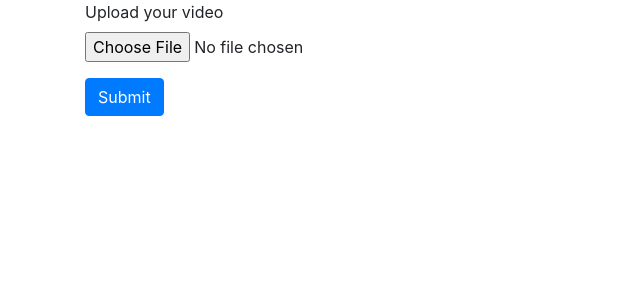
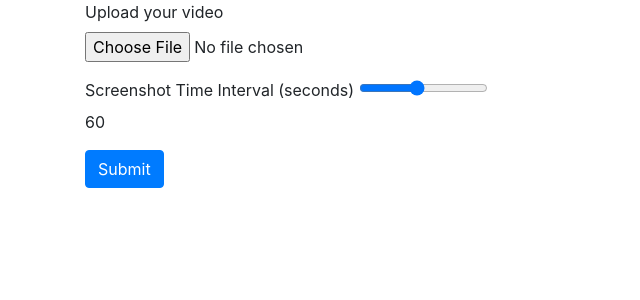
Before and after one commit to kenkoolio/team_tbd, a Flask app: template templates/upload.html in a window 1280 px wide. Shown: the part 56-356 px from the top of the page, without its empty margins (0-640 px from the left). Run offline with Flask 2, Linux system fonts and the light colour scheme; the template is opened without the code that fills it, so the values that code supplies are empty; some libraries are stand-ins or nearby versions.

Commit message:
Slider for time intervale

```diff
--- a/run.py
+++ b/run.py
@@ -49,14 +49,17 @@ def upload():
 
             file.save(os.path.join(app.config['UPLOAD_FOLDER'], filename))
             session['filename'] = filename
+            session['time_interval']=int(request.form['time_interval'])
             return redirect(url_for('process_file'))
     else:
-        return render_template("upload.html")
+        script = ["uploadscript.js"]
+        return render_template("upload.html", jsscripts=script)
 
 @app.route('/processFile')
 def process_file():
     filename = session['filename']
-    pdf_path = spliceAndProcess(filename, app.config['UPLOAD_FOLDER'], 60, 'slides')
+    time_interval = session['time_interval']
+    pdf_path = spliceAndProcess(filename, app.config['UPLOAD_FOLDER'], time_interval, 'slides')
 
     session['pdf_path'] = pdf_path
     return redirect(url_for('result'))
--- a/templates/layout.html
+++ b/templates/layout.html
@@ -7,9 +7,9 @@
     <meta name="viewport" content="width=device-width, initial-scale=1, shrink-to-fit=no">
 
     <link rel="stylesheet" href="https://stackpath.bootstrapcdn.com/bootstrap/4.5.0/css/bootstrap.min.css" integrity="sha384-9aIt2nRpC12Uk9gS9baDl411NQApFmC26EwAOH8WgZl5MYYxFfc+NcPb1dKGj7Sk" crossorigin="anonymous">
-    <!-- {% for myscript in jsscripts %}
+    {% for myscript in jsscripts %}
     <script src="../static/{{myscript}}"></script>
-    {% endfor %} -->
+    {% endfor %}
     <meta charset="utf-8">
     <link rel="stylesheet" type="text/css" href="/static/style/style.css">
 
--- a/templates/upload.html
+++ b/templates/upload.html
@@ -4,11 +4,17 @@
 
 {% block content %}
 <div class="container-lg">
-<form method="POST" action="/upload" enctype="multipart/form-data">
+<form method="POST" action="/upload" enctype="multipart/form-data" id='upload_form'>
   <div class="form-group">
     <label for="video_file">Upload your video</label>
     <input type="file" class="form-control-file" name="file" id="file" accept="video/*">
   </div>
+  <div class="form-group">
+  <label for="time_interval">Screenshot Time Interval (seconds)</label>
+  <input type="range" id="time_interval" name="time_interval"
+         min="20" max="120" value="60" step="15" onchange="updateTextInput(this.value);">
+  <p id="slider_label">60</p>
+</div>
   <button id="upload-submit" type="submit" value="Upload" class="btn btn-primary">Submit</button>
 </form>
 </div>
```
Also changed, not shown: static/uploadscript.js (added, +16 -0 lines), 1 other file.
